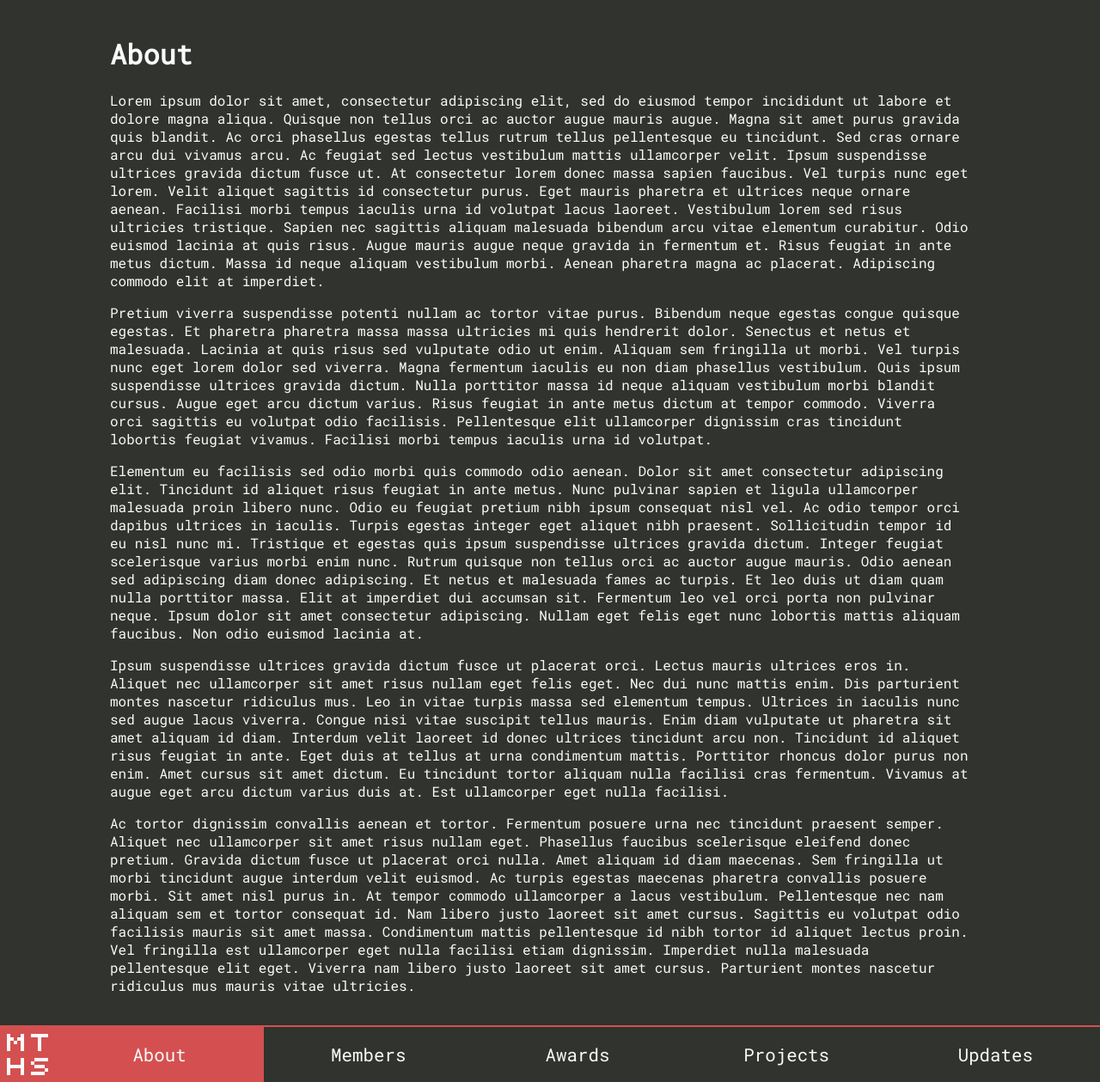
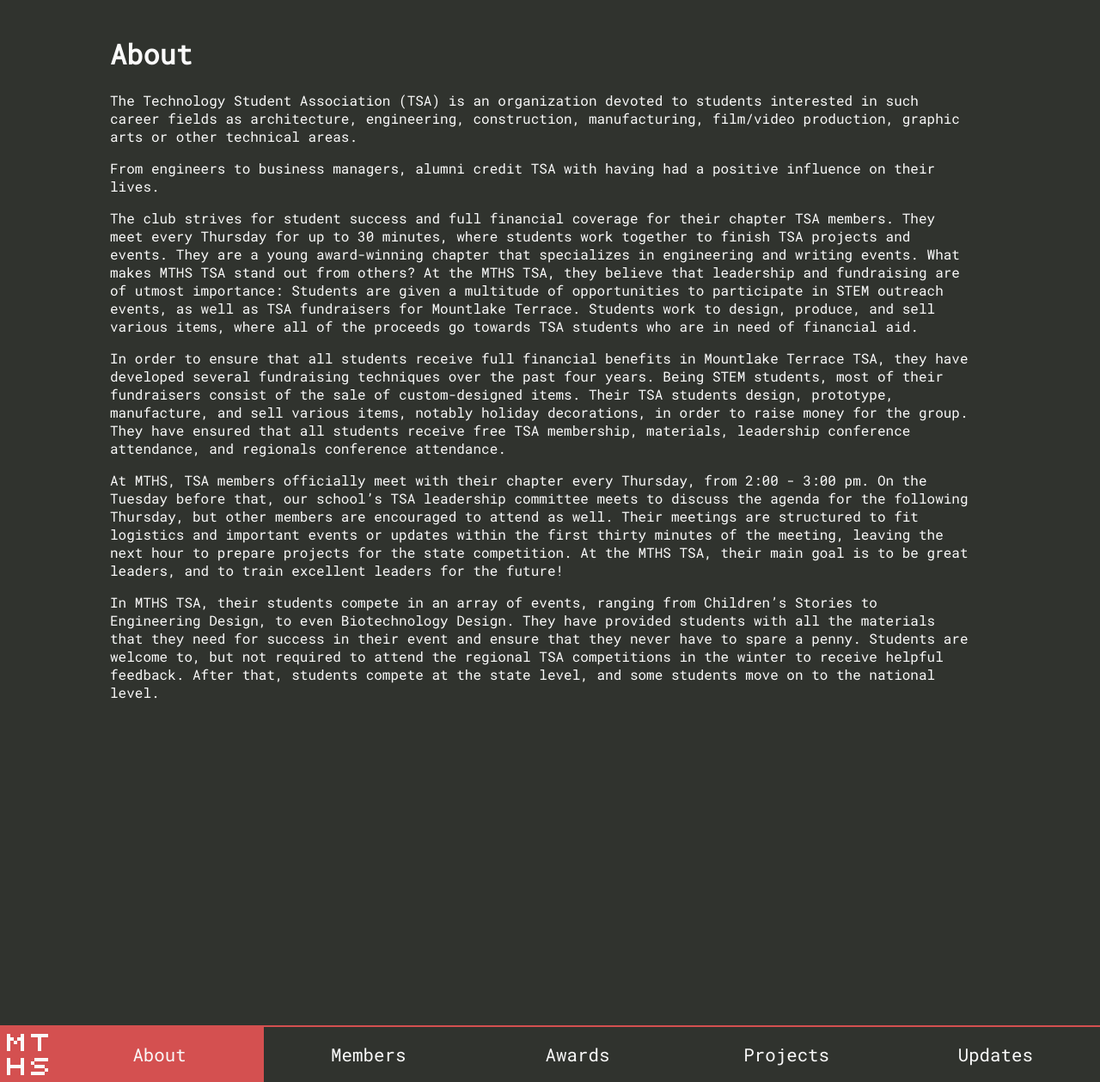
Before and after one commit to MTHS-TSA/MTHS-TSA.github.io, a Jekyll site: the page built from about.md, in a window 1280 px wide. Shown: the whole page at 86% size. Built offline with Jekyll 4.4.1, drawn with Linux system fonts in a browser that asks for light colours.

Commit message:
Update about

```diff
--- a/about.md
+++ b/about.md
@@ -5,12 +5,14 @@ title: About
 
 # About
 
-Lorem ipsum dolor sit amet, consectetur adipiscing elit, sed do eiusmod tempor incididunt ut labore et dolore magna aliqua. Quisque non tellus orci ac auctor augue mauris augue. Magna sit amet purus gravida quis blandit. Ac orci phasellus egestas tellus rutrum tellus pellentesque eu tincidunt. Sed cras ornare arcu dui vivamus arcu. Ac feugiat sed lectus vestibulum mattis ullamcorper velit. Ipsum suspendisse ultrices gravida dictum fusce ut. At consectetur lorem donec massa sapien faucibus. Vel turpis nunc eget lorem. Velit aliquet sagittis id consectetur purus. Eget mauris pharetra et ultrices neque ornare aenean. Facilisi morbi tempus iaculis urna id volutpat lacus laoreet. Vestibulum lorem sed risus ultricies tristique. Sapien nec sagittis aliquam malesuada bibendum arcu vitae elementum curabitur. Odio euismod lacinia at quis risus. Augue mauris augue neque gravida in fermentum et. Risus feugiat in ante metus dictum. Massa id neque aliquam vestibulum morbi. Aenean pharetra magna ac placerat. Adipiscing commodo elit at imperdiet.
+The Technology Student Association (TSA) is an organization devoted to students interested in such career fields as architecture, engineering, construction, manufacturing, film/video production, graphic arts or other technical areas.
 
-Pretium viverra suspendisse potenti nullam ac tortor vitae purus. Bibendum neque egestas congue quisque egestas. Et pharetra pharetra massa massa ultricies mi quis hendrerit dolor. Senectus et netus et malesuada. Lacinia at quis risus sed vulputate odio ut enim. Aliquam sem fringilla ut morbi. Vel turpis nunc eget lorem dolor sed viverra. Magna fermentum iaculis eu non diam phasellus vestibulum. Quis ipsum suspendisse ultrices gravida dictum. Nulla porttitor massa id neque aliquam vestibulum morbi blandit cursus. Augue eget arcu dictum varius. Risus feugiat in ante metus dictum at tempor commodo. Viverra orci sagittis eu volutpat odio facilisis. Pellentesque elit ullamcorper dignissim cras tincidunt lobortis feugiat vivamus. Facilisi morbi tempus iaculis urna id volutpat.
+From engineers to business managers, alumni credit TSA with having had a positive influence on their lives.
 
-Elementum eu facilisis sed odio morbi quis commodo odio aenean. Dolor sit amet consectetur adipiscing elit. Tincidunt id aliquet risus feugiat in ante metus. Nunc pulvinar sapien et ligula ullamcorper malesuada proin libero nunc. Odio eu feugiat pretium nibh ipsum consequat nisl vel. Ac odio tempor orci dapibus ultrices in iaculis. Turpis egestas integer eget aliquet nibh praesent. Sollicitudin tempor id eu nisl nunc mi. Tristique et egestas quis ipsum suspendisse ultrices gravida dictum. Integer feugiat scelerisque varius morbi enim nunc. Rutrum quisque non tellus orci ac auctor augue mauris. Odio aenean sed adipiscing diam donec adipiscing. Et netus et malesuada fames ac turpis. Et leo duis ut diam quam nulla porttitor massa. Elit at imperdiet dui accumsan sit. Fermentum leo vel orci porta non pulvinar neque. Ipsum dolor sit amet consectetur adipiscing. Nullam eget felis eget nunc lobortis mattis aliquam faucibus. Non odio euismod lacinia at.
+The club strives for student success and full financial coverage for their chapter TSA members. They meet every Thursday for up to 30 minutes, where students work together to finish TSA projects and events. They are a young award-winning chapter that specializes in engineering and writing events. What makes MTHS TSA stand out from others? At the MTHS TSA, they believe that leadership and fundraising are of utmost importance: Students are given a multitude of opportunities to participate in STEM outreach events, as well as TSA fundraisers for Mountlake Terrace. Students work to design, produce, and sell various items, where all of the proceeds go towards TSA students who are in need of financial aid.
 
-Ipsum suspendisse ultrices gravida dictum fusce ut placerat orci. Lectus mauris ultrices eros in. Aliquet nec ullamcorper sit amet risus nullam eget felis eget. Nec dui nunc mattis enim. Dis parturient montes nascetur ridiculus mus. Leo in vitae turpis massa sed elementum tempus. Ultrices in iaculis nunc sed augue lacus viverra. Congue nisi vitae suscipit tellus mauris. Enim diam vulputate ut pharetra sit amet aliquam id diam. Interdum velit laoreet id donec ultrices tincidunt arcu non. Tincidunt id aliquet risus feugiat in ante. Eget duis at tellus at urna condimentum mattis. Porttitor rhoncus dolor purus non enim. Amet cursus sit amet dictum. Eu tincidunt tortor aliquam nulla facilisi cras fermentum. Vivamus at augue eget arcu dictum varius duis at. Est ullamcorper eget nulla facilisi.
+In order to ensure that all students receive full financial benefits in Mountlake Terrace TSA, they have developed several fundraising techniques over the past four years. Being STEM students, most of their fundraisers consist of the sale of custom-designed items. Their TSA students design, prototype, manufacture, and sell various items, notably holiday decorations, in order to raise money for the group. They have ensured that all students receive free TSA membership, materials, leadership conference attendance, and regionals conference attendance.
 
-Ac tortor dignissim convallis aenean et tortor. Fermentum posuere urna nec tincidunt praesent semper. Aliquet nec ullamcorper sit amet risus nullam eget. Phasellus faucibus scelerisque eleifend donec pretium. Gravida dictum fusce ut placerat orci nulla. Amet aliquam id diam maecenas. Sem fringilla ut morbi tincidunt augue interdum velit euismod. Ac turpis egestas maecenas pharetra convallis posuere morbi. Sit amet nisl purus in. At tempor commodo ullamcorper a lacus vestibulum. Pellentesque nec nam aliquam sem et tortor consequat id. Nam libero justo laoreet sit amet cursus. Sagittis eu volutpat odio facilisis mauris sit amet massa. Condimentum mattis pellentesque id nibh tortor id aliquet lectus proin. Vel fringilla est ullamcorper eget nulla facilisi etiam dignissim. Imperdiet nulla malesuada pellentesque elit eget. Viverra nam libero justo laoreet sit amet cursus. Parturient montes nascetur ridiculus mus mauris vitae ultricies.
+At MTHS, TSA members officially meet with their chapter every Thursday, from 2:00 - 3:00 pm. On the Tuesday before that, our school’s TSA leadership committee meets to discuss the agenda for the following Thursday, but other members are encouraged to attend as well. Their meetings are structured to fit logistics and important events or updates within the first thirty minutes of the meeting, leaving the next hour to prepare projects for the state competition. At the MTHS TSA, their main goal is to be great leaders, and to train excellent leaders for the future!
+
+In MTHS TSA, their students compete in an array of events, ranging from Children’s Stories to Engineering Design, to even Biotechnology Design. They have provided students with all the materials that they need for success in their event and ensure that they never have to spare a penny. Students are welcome to, but not required to attend the regional TSA competitions in the winter to receive helpful feedback. After that, students compete at the state level, and some students move on to the national level.
```
